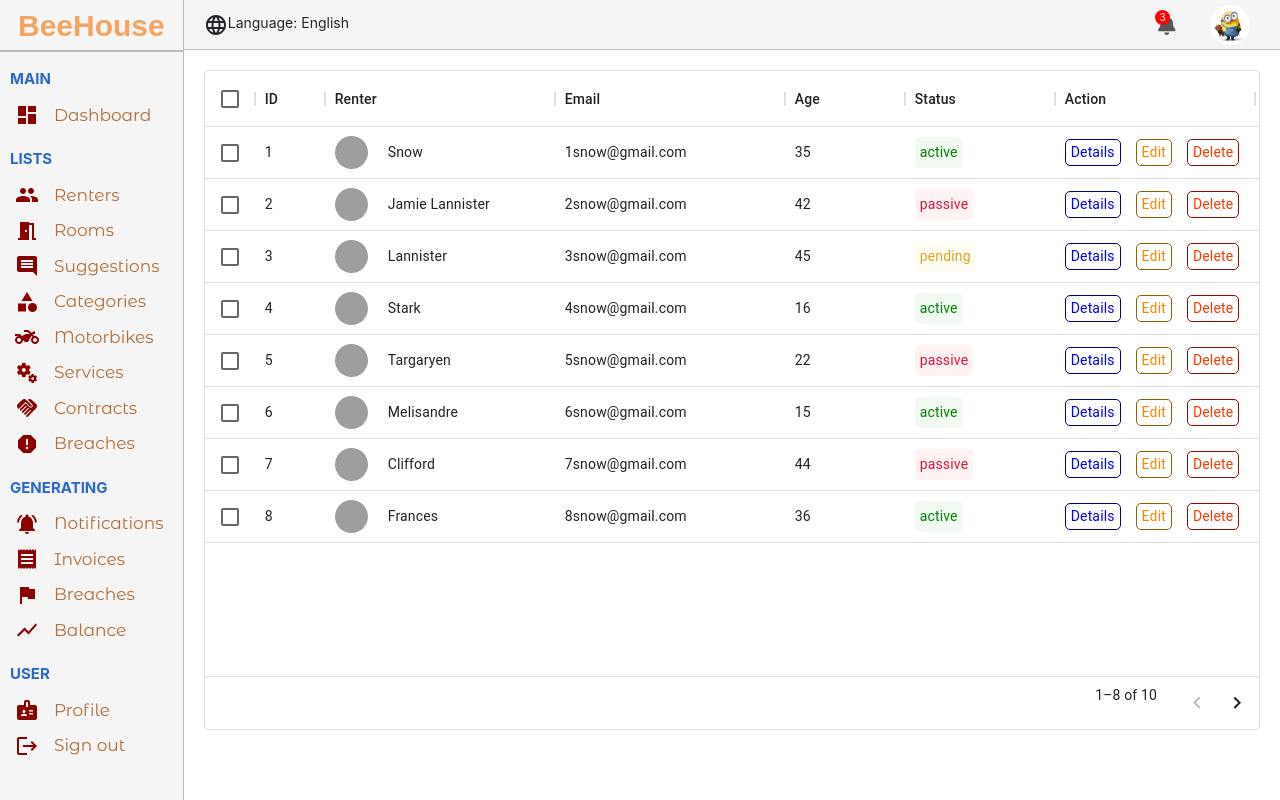
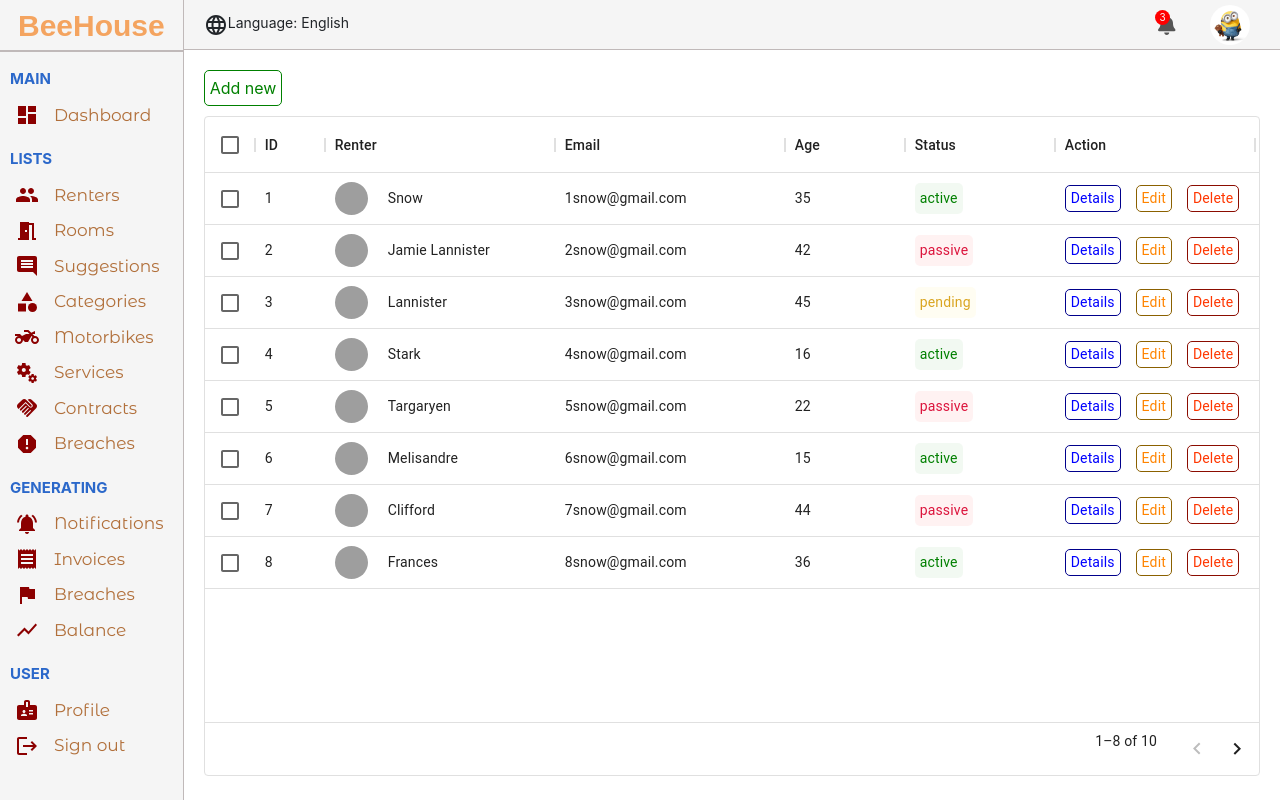
Before and after one commit to nhanvothanh719/boarding-house-management-system, a React (Create React App) app in the folder front-end/: page /renters in a window 1280 px wide. Built offline with nearby package versions, Linux system fonts and the light colour scheme; no server answers; grey boxes are pictures that could not be loaded; a web font is replaced by a local one.

Commit message:
#51 Add link to side bar

```diff
--- a/front-end/src/assets/css/Dashboard/datatable.css
+++ b/front-end/src/assets/css/Dashboard/datatable.css
@@ -74,3 +74,23 @@
     border: 1px solid rgb(139, 12, 0);
     cursor: pointer;
 }
+
+.createBtn {
+    text-decoration: none;
+    color: green;
+    font-size: 16px;
+    font-weight: 400;
+    border: 1px solid green;
+    padding: 5px;
+    border-radius: 5px;
+    cursor: pointer;
+}
+
+.datatableHeader {
+    width: 100%;
+    font-size: 24px;
+    margin-bottom: 10px;
+    display: flex;
+    align-items: center;
+    justify-content: space-between;
+}
--- a/front-end/src/components/Dashboard/Datatable/Datatable.jsx
+++ b/front-end/src/components/Dashboard/Datatable/Datatable.jsx
@@ -2,6 +2,8 @@ import React, { Component, Fragment } from 'react';
 import "../../../assets/css/Dashboard/datatable.css";
 import { DataGrid, GridColDef, GridValueGetterParams } from '@mui/x-data-grid';
 import { userColumns, userRows } from "../Datatable/DataSource";
+import { Link } from "react-router-dom";
+
 
 export class Datatable extends Component {
   render() {
@@ -20,6 +22,11 @@ export class Datatable extends Component {
     return (
       <Fragment>
         <div className="customDatatable">
+          <div className="datatableHeader">
+            <Link to="/renters/1" className="createBtn">
+            Add new
+            </Link>
+          </div>
       <DataGrid
         rows={userRows}
         // columns={userColumns}
--- a/front-end/src/components/Dashboard/SideBar.jsx
+++ b/front-end/src/components/Dashboard/SideBar.jsx
@@ -34,69 +34,99 @@ class SideBar extends Component {
           <div className="center">
             <ul className="customUl" style={{ listStyle: "none" }}>
               <p className="itemGroup text-uppercase">Main</p>
+              <NavLink exact to="/dashboard" style={{ textDecoration: "none" }}>
               <li className="customLi">
                 <DashboardIcon className="sideBarIcon" />
                 <span className="itemName"> Dashboard </span>
               </li>
+              </NavLink>
               <p className="itemGroup text-uppercase">Lists</p>
+              <NavLink exact to="/renters" style={{ textDecoration: "none" }}>
               <li className="customLi">
                 <GroupIcon className="sideBarIcon" />
                 <span className="itemName"> Renters </span>
               </li>
+              </NavLink>
+              <NavLink exact to="/" style={{ textDecoration: "none" }}>
               <li className="customLi">
                 <MeetingRoomIcon className="sideBarIcon" />
                 <span className="itemName"> Rooms </span>
               </li>
+              </NavLink>
+              <NavLink exact to="/" style={{ textDecoration: "none" }}>
               <li className="customLi">
                 <CommentIcon className="sideBarIcon" />
                 <span className="itemName"> Suggestions </span>
               </li>
+              </NavLink>
+              <NavLink exact to="/" style={{ textDecoration: "none" }}>
               <li className="customLi">
                 <CategoryIcon className="sideBarIcon" />
                 <span className="itemName"> Categories </span>
               </li>
+              </NavLink>
+              <NavLink exact to="/" style={{ textDecoration: "none" }}>
               <li className="customLi">
                 <TwoWheelerIcon className="sideBarIcon" />
                 <span className="itemName"> Motorbikes </span>
               </li>
+              </NavLink>
+              <NavLink exact to="/" style={{ textDecoration: "none" }}>
               <li className="customLi">
                 <MiscellaneousServicesIcon className="sideBarIcon" />
                 <span className="itemName"> Services </span>
               </li>
+              </NavLink>
+              <NavLink exact to="/" style={{ textDecoration: "none" }}>
               <li className="customLi">
                 <HandshakeIcon className="sideBarIcon" />
                 <span className="itemName"> Contracts </span>
               </li>
+              </NavLink>
+              <NavLink exact to="/" style={{ textDecoration: "none" }}>
               <li className="customLi">
                 <ReportIcon className="sideBarIcon" />
                 <span className="itemName"> Breaches </span>
               </li>
+              </NavLink>
               <p className="itemGroup text-uppercase">Generating</p>
+              <NavLink exact to="/" style={{ textDecoration: "none" }}>
               <li className="customLi">
                 <NotificationsActiveIcon className="sideBarIcon" />
                 <span className="itemName"> Notifications </span>
               </li>
+              </NavLink>
+              <NavLink exact to="/" style={{ textDecoration: "none" }}>
               <li className="customLi">
                 <ReceiptIcon className="sideBarIcon" />
                 <span className="itemName"> Invoices </span>
               </li>
+              </NavLink>
+              <NavLink exact to="/" style={{ textDecoration: "none" }}>
               <li className="customLi">
                 <FlagIcon className="sideBarIcon" />
                 <span className="itemName"> Breaches </span>
               </li>
+              </NavLink>
+              <NavLink exact to="/" style={{ textDecoration: "none" }}>
               <li className="customLi">
                 <ShowChartIcon className="sideBarIcon" />
                 <span className="itemName"> Balance </span>
               </li>
+              </NavLink>
               <p className="itemGroup text-uppercase">User</p>
+              <NavLink exact to="/" style={{ textDecoration: "none" }}>
               <li className="customLi">
                 <BadgeIcon className="sideBarIcon" />
                 <span className="itemName"> Profile </span>
               </li>
+              </NavLink>
+              <NavLink exact to="/" style={{ textDecoration: "none" }}>
               <li className="customLi">
                 <LogoutIcon className="sideBarIcon" />
                 <span className="itemName"> Sign out </span>
               </li>
+              </NavLink>
             </ul>
           </div>
         </div>
```
